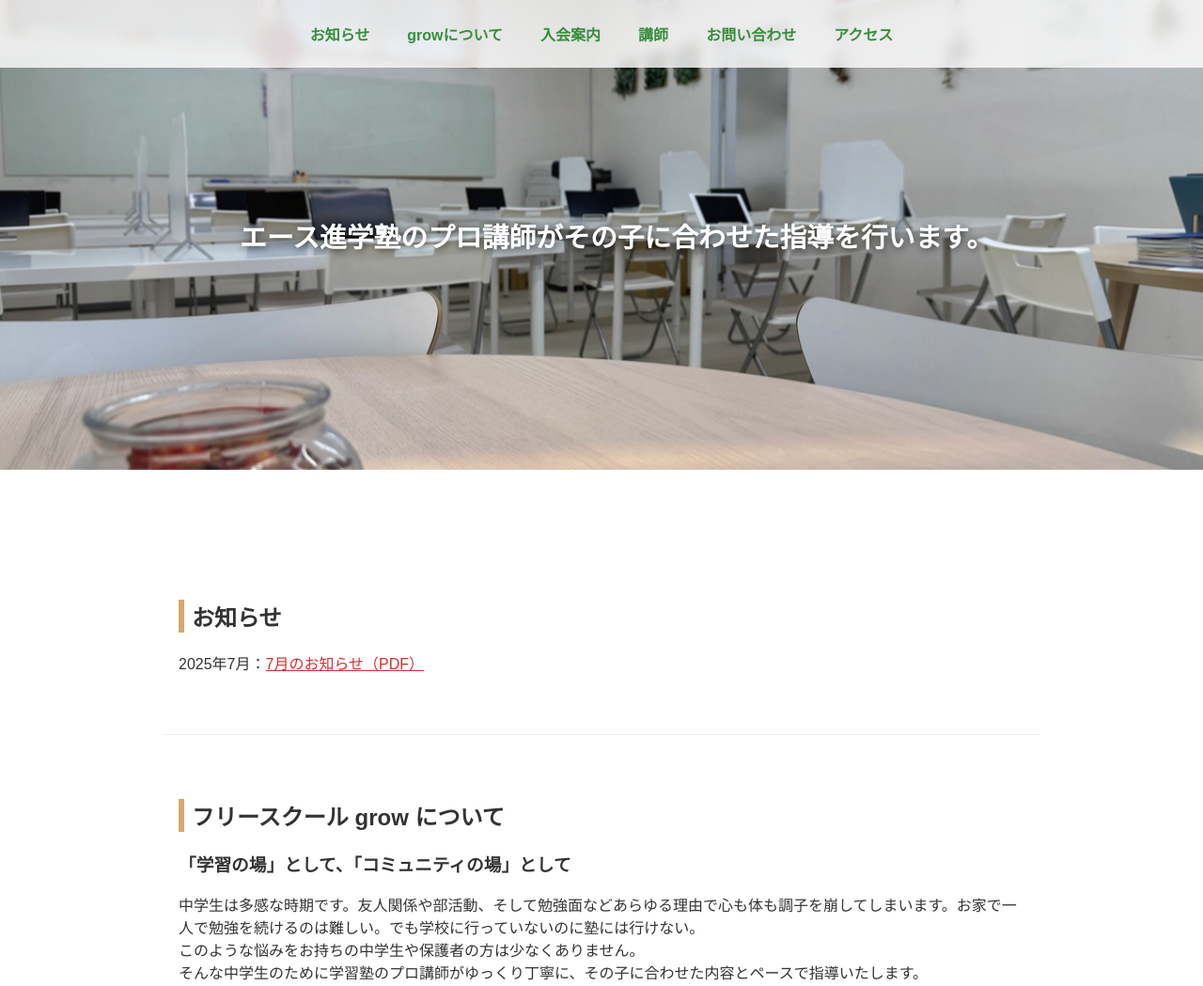
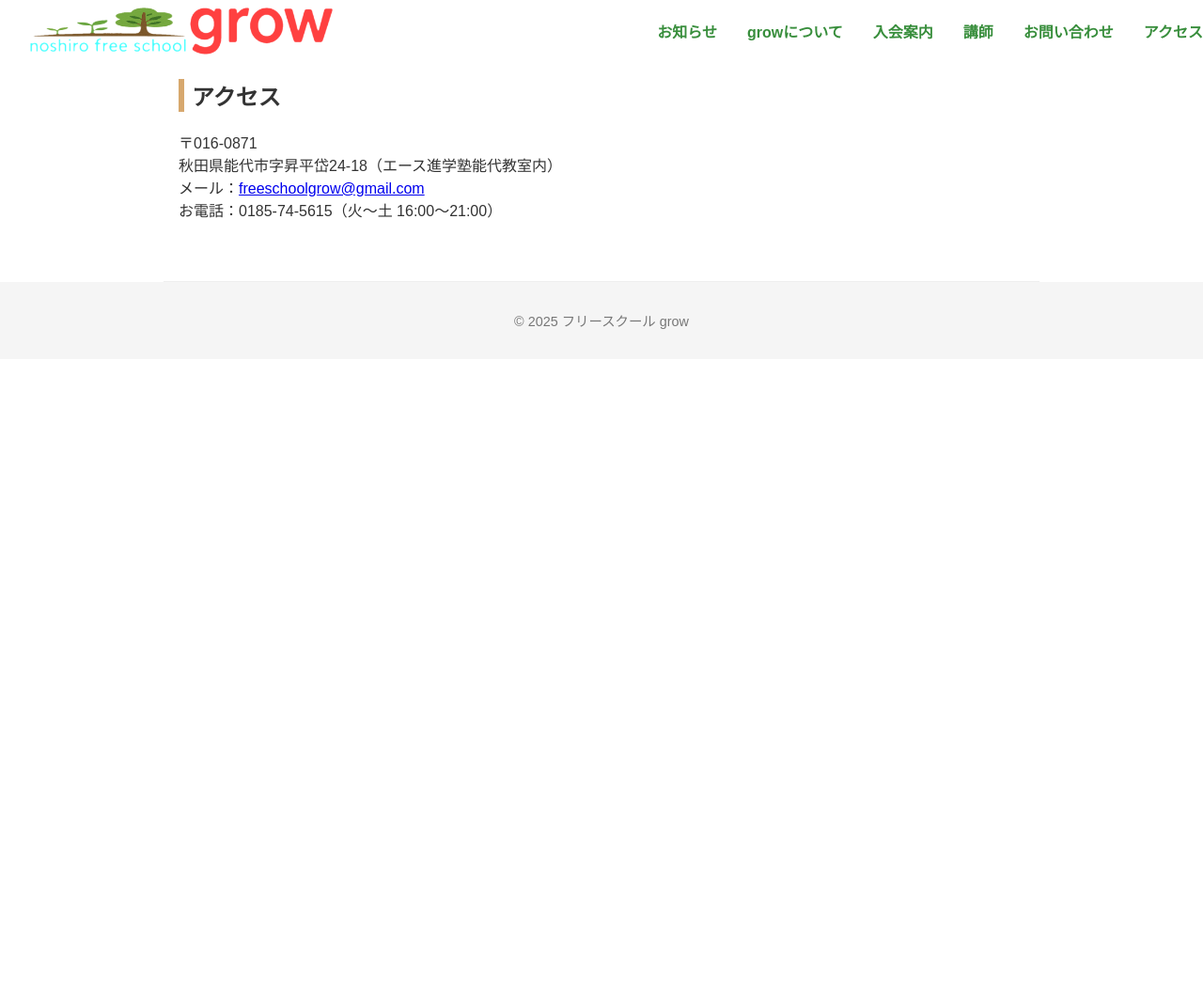
Before and after one commit to freeschoolgrow/-, a plain HTML site: page index.html in a window 1280 px wide. Shown: the top 1049 px of the page at 94% size. After the commit the page ends 800 px from the top, so only its background shows below. Drawn offline with Linux system fonts and the light colour scheme.

Commit message:
Update index.html

```diff
--- a/index.html
+++ b/index.html
@@ -15,88 +15,49 @@
       color: #333;
     }
 
-    /* スライドショー */
-    .hero-slider {
-      position: relative;
-      width: 100%;
-      height: 500px;
-      overflow: hidden;
-    }
-    .hero-slide {
-      position: absolute;
-      width: 100%;
-      height: 100%;
-      object-fit: cover;
-      opacity: 0;
-      transition: opacity 1s ease-in-out;
-    }
-    .hero-slide.active {
-      opacity: 1;
-    }
-    .hero-text {
-      position: absolute;
-      top: 50%;
-      width: 100%;
-      text-align: center;
-      color: white;
-      font-size: 1.8rem;
-      font-weight: bold;
-      text-shadow: 1px 1px 8px rgba(0, 0, 0, 0.7);
-      transform: translateY(-50%);
-      padding: 0 1rem;
-    }
-
-    /* ナビゲーションバー */
     nav {
-      background-color: rgba(255, 255, 255, 0.8); /* 半透明の白 */
-      padding: 1rem;
+      background-color: rgba(255, 255, 255, 0.6); /* 半透明度さらに上げる */
+      padding: 0.5rem 1rem;
       display: flex;
       align-items: center;
-      justify-content: center;
-      gap: 1rem;
+      justify-content: flex-start;
       position: fixed;
       top: 0;
-      left: 0;
-      right: 0;
+      width: 100%;
       z-index: 1000;
-      backdrop-filter: blur(6px); /* 背景ぼかし（対応ブラウザでより美しく） */
+      backdrop-filter: blur(6px); /* 背景ぼかし */
     }
     nav a {
+      margin: 0 1rem;
       text-decoration: none;
       color: #388e3c;
       font-weight: bold;
-      padding: 0.5rem 0.75rem;
+      transition: color 0.3s;
+    }
+    nav a:hover {
+      color: #d32f2f;
     }
     .logo-link {
       margin-right: auto;
     }
     .logo-img {
-      height: 40px;
+      height: 50px;
       vertical-align: middle;
     }
 
     section {
-      padding: 3rem 1rem;
+      padding: 4rem 1rem 3rem;
       max-width: 900px;
       margin: auto;
       border-bottom: 1px solid #eee;
     }
+
     h2 {
       border-left: 6px solid #d7a86e;
       padding-left: 0.5rem;
       color: #333;
     }
-    ul {
-      list-style-type: none;
-      padding: 0;
-    }
-    ul li {
-      margin-bottom: 0.5rem;
-    }
-    a.pdf-link {
-      color: #d32f2f;
-      text-decoration: underline;
-    }
+
     footer {
       background-color: #f5f5f5;
       text-align: center;
@@ -104,17 +65,18 @@
       font-size: 0.9rem;
       color: #777;
     }
-
-    /* スライドの下が隠れないように */
-    .spacer {
-      height: 70px;
-    }
   </style>
 </head>
 <body>
 
-  <!-- ナビゲーションバー（半透明・固定） -->
+  <!-- トップ -->
+  <div id="top"></div>
+
+  <!-- ナビゲーションバー -->
   <nav>
+    <a href="#top" class="logo-link">
+      <img src="growlogo.png" alt="growロゴ" class="logo-img">
+    </a>
     <a href="#news">お知らせ</a>
     <a href="#about">growについて</a>
     <a href="#join">入会案内</a>
@@ -123,102 +85,22 @@
     <a href="#access">アクセス</a>
   </nav>
 
-  <!-- スライドショー -->
-  <div class="hero-slider">
-    <img src="IMG_2498_resized.jpg" alt="スライド1" class="hero-slide active">
-    <img src="IMG_2499_resized.jpg" alt="スライド2" class="hero-slide">
-    <img src="IMG_2500_resized.jpg" alt="スライド3" class="hero-slide">
-    <div class="hero-text" id="hero-message">
-      学校でも塾でもない。ここは不登校の中学生のための学習室です。
-    </div>
-  </div>
+  <!-- セクション例（aboutやnewsなどこの下に続きます） -->
 
-  <!-- スライドに隠れないようスペーサー -->
-  <div class="spacer"></div>
-
-  <!-- セクション：お知らせ -->
-  <section id="news">
-    <h2>お知らせ</h2>
-    <ul>
-      <li>2025年7月：<a href="pdfs/july-news.pdf" class="pdf-link" target="_blank">7月のお知らせ（PDF）</a></li>
-    </ul>
-  </section>
-
-  <!-- セクション：growについて -->
-  <section id="about">
-    <h2>フリースクール grow について</h2>
-    <h3>「学習の場」として、「コミュニティの場」として</h3>
+  <!-- アクセス -->
+  <section id="access">
+    <h2>アクセス</h2>
     <p>
-      中学生は多感な時期です。友人関係や部活動、そして勉強面などあらゆる理由で心も体も調子を崩してしまいます。お家で一人で勉強を続けるのは難しい。でも学校に行っていないのに塾には行けない。<br>
-      このような悩みをお持ちの中学生や保護者の方は少なくありません。<br>
-      そんな中学生のために学習塾のプロ講師がゆっくり丁寧に、その子に合わせた内容とペースで指導いたします。
-    </p>
-    <p>
-      フリースクールgrowは学校に通うことが難しいお子さんたちの一つのコミュニティの場になりたいと思っています。<br>
-      勉強やレクリエーションを通して「人とコミュニケーション」をとり、そしてそれが「楽しい」と思ってもらえる。そんな時間を提供できればと思います。
-    </p>
-    <p>
-      基本的には勉強を指導しますが私たちが何よりも大切にしていることはコミュニケーションです。
+      〒016-0871<br>
+      秋田県能代市字昇平岱24-18（エース進学塾能代教室内）<br>
+      メール：<a href="mailto:freeschoolgrow@gmail.com">freeschoolgrow@gmail.com</a><br>
+      お電話：0185-74-5615（火〜土 16:00〜21:00）
     </p>
   </section>
 
-  <!-- セクション：入会案内 -->
-  <section id="join">
-    <h2>入会案内</h2>
-    <p>
-      入会に関する詳細は、近日公開予定です。お問い合わせはメールにてご連絡ください。
-    </p>
-  </section>
-
-  <!-- セクション：講師紹介 -->
-  <section id="staff">
-    <h2>講師紹介</h2>
-    <p>
-      経験豊富な教育者が、子どもたちの成長を丁寧にサポートします。現在は2名の専任講師が在籍しています。
-    </p>
-  </section>
-
-  <!-- セクション：お問い合わせ -->
-  <section id="contact">
-    <h2>お問い合わせ</h2>
-    <p>
-      メール：info@example.com<br>
-      電話：000-0000-0000（受付：平日10:00〜18:00）
-    </p>
-  </section>
-
-  <!-- セクション：アクセス -->
-  <section id="access">
-    <h2>アクセス</h2>
-    <p>
-      〒000-0000 秋田県能代市〇〇町〇〇-〇〇<br>
-      JR能代駅から徒歩10分／駐車場あり
-    </p>
-  </section>
-
-  <!-- フッター -->
   <footer>
-    <p>© 2025 フリースクール grow / お問い合わせ: info@example.com</p>
+    <p>© 2025 フリースクール grow</p>
   </footer>
-
-  <!-- スライドショーJS -->
-  <script>
-    const slides = document.querySelectorAll('.hero-slide');
-    const messages = [
-      "学校でも塾でもない。ここは不登校の中学生のための学習室です。",
-      "エース進学塾のプロ講師がその子に合わせた指導を行います。",
-      "高校は諦めたくない。そんな気持ちを応援したい。"
-    ];
-    const messageElement = document.getElementById('hero-message');
-    let current = 0;
-
-    setInterval(() => {
-      slides[current].classList.remove('active');
-      current = (current + 1) % slides.length;
-      slides[current].classList.add('active');
-      messageElement.textContent = messages[current];
-    }, 5000);
-  </script>
 
 </body>
 </html>
```
